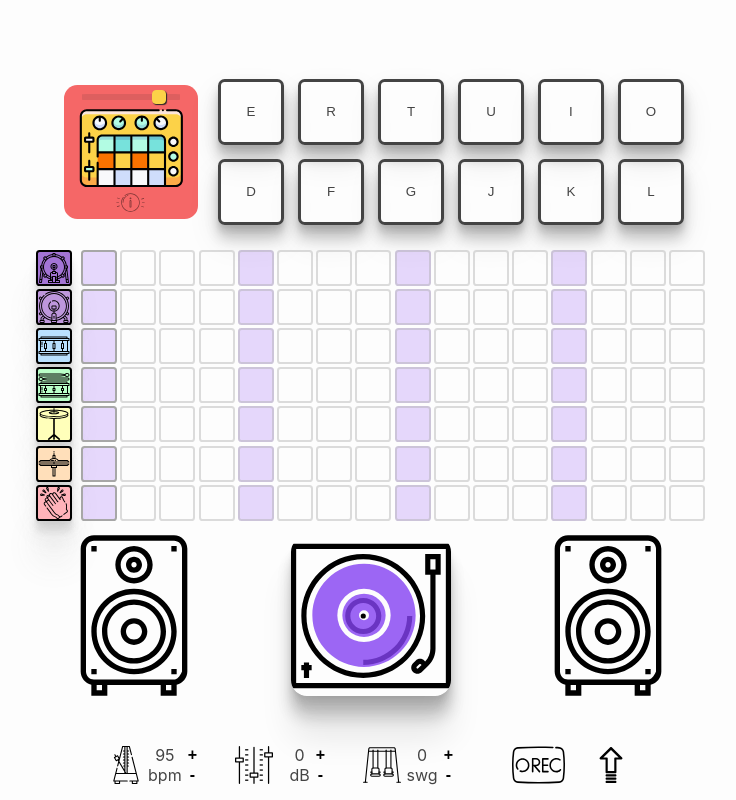
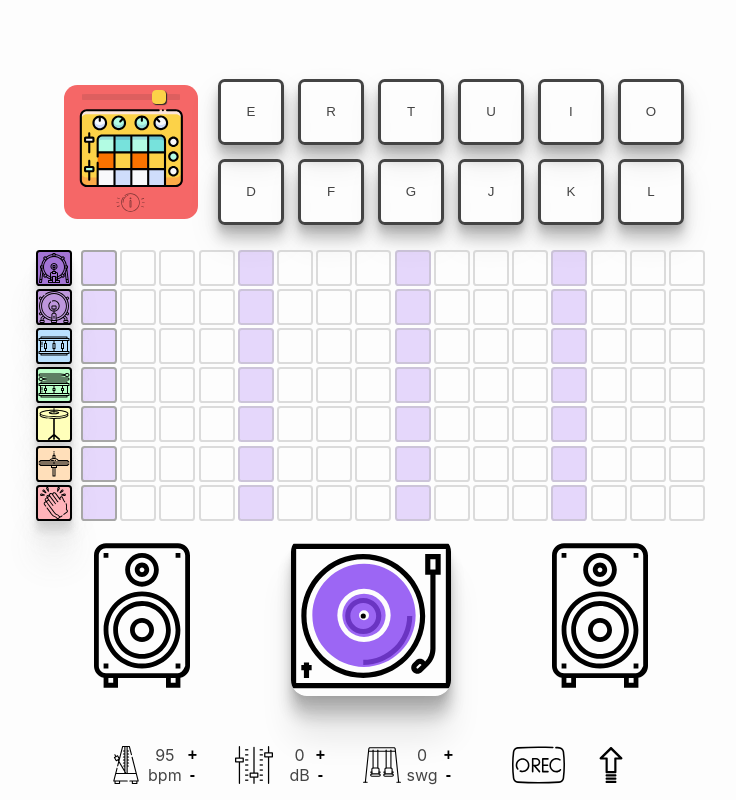
Before and after one commit to JakubJureczko/drum-seq, a React (Create React App) app: page / in a window 1280 px wide. Shown: the whole page, without its empty margins (269-1005 px from the left). Built offline with nearby package versions, Linux system fonts and the light colour scheme; no server answers.

Commit message:
speakers smaller

```diff
--- a/src/components/Actions.css
+++ b/src/components/Actions.css
@@ -31,8 +31,8 @@
 .turntable img {
   margin: 0 4em;
   max-height: 186.66px;
-  max-width: 10rem;
-  min-width: 10rem;
+  max-width: 9rem;
+  min-width: 9rem;
 }
 
 @media screen and (min-width: 450px) and (max-width: 700px) {
```
